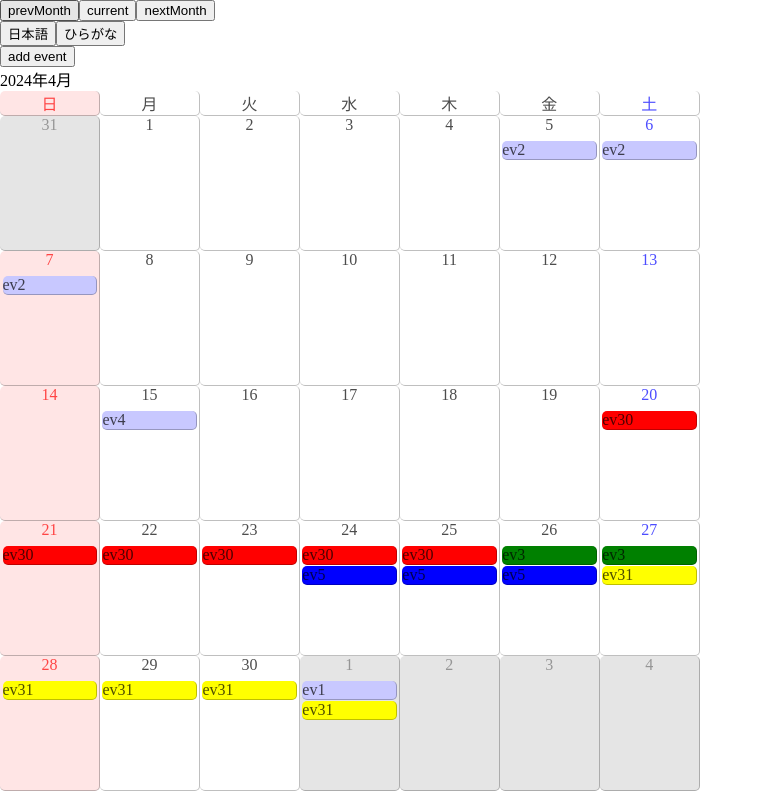
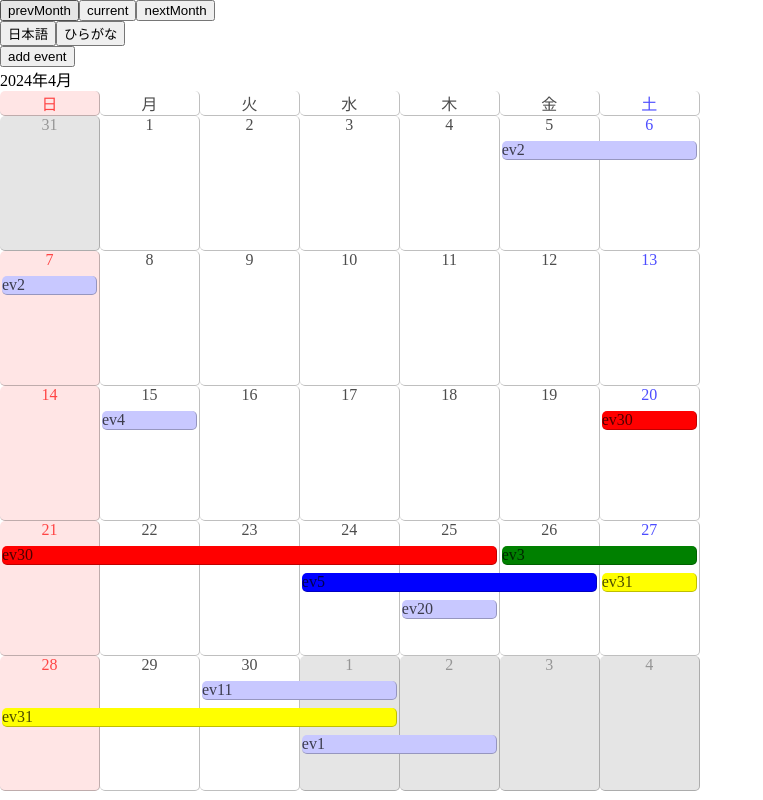
Before and after one commit to kettleTeacues/pofareng_exp, a Next.js app in the folder containers/frontend/: page / in a window 1280 px wide. Shown: the whole page, without its empty margins (0-763 px from the left). Built offline with nearby package versions, Linux system fonts and the light colour scheme.

Commit message:
レイアウトロジックを実装

```diff
--- a/containers/frontend/src/app/page.tsx
+++ b/containers/frontend/src/app/page.tsx
@@ -15,8 +15,18 @@ const Dashboard = () => {
         setEvent([
             {
                 startDate: new Date(2024, 4, 1),
+                endDate: new Date(2024, 4, 2),
+                title: 'ev1',
+            },
+            {
+                startDate: new Date(2024, 3, 30),
                 endDate: new Date(2024, 4, 1),
-                title: 'ev1',
+                title: 'ev11',
+            },
+            {
+                startDate: new Date(2024, 3, 25),
+                endDate: new Date(2024, 3, 25),
+                title: 'ev20',
             },
             {
                 startDate: new Date(2024, 3, 5),
--- a/containers/frontend/src/components/Calendars.tsx
+++ b/containers/frontend/src/components/Calendars.tsx
@@ -15,14 +15,18 @@ const defaultDayStrings: DayStrings = {
 let ds: DayStrings = JSON.parse(JSON.stringify(defaultDayStrings));
 
 const initEnvent = (event: CalendarEvent[]) => {
-    event.forEach((event) => event.priority = undefined);
-    event.sort((a, b) => {
-        let aLength = a.endDate.getTime() - a.startDate.getTime();
-        let bLength = b.endDate.getTime() - b.startDate.getTime();
-        return bLength - aLength;
+    event.forEach((event) => {
+        event.priority = undefined;
+        // 経過日数を取得
+        let dayLength = Math.ceil((event.endDate.getTime() - event.startDate.getTime()) / (1000*60*60*24));
+        // 経過日数+1日を設定（当日分）、当日の場合1日
+        event.length = dayLength? dayLength + 1: 1;
+        console.log(event.length)
     });
+    event.sort((a, b) => (b.length || 0) - (a.length || 0));
 };
 const addEvent = (processDate: Date, calendarEvents: CalendarEvent[]) => {
+    // processDate当日のイベントをレイアウトしてエレメントを返却
     let processDateStr = `${processDate.getFullYear()}${('0'+(processDate.getMonth()+1)).slice(-2)}${('0'+processDate.getDate()).slice(-2)}`;
 
     // 当日のイベントを取得
@@ -30,7 +34,7 @@ const addEvent = (processDate: Date, calendarEvents: CalendarEvent[]) => {
         let startDateStr = `${event.startDate.getFullYear()}${('0'+(event.startDate.getMonth()+1)).slice(-2)}${('0'+event.startDate.getDate()).slice(-2)}`;
         let endDateStr = `${event.endDate.getFullYear()}${('0'+(event.endDate.getMonth()+1)).slice(-2)}${('0'+event.endDate.getDate()).slice(-2)}`;
         return startDateStr <= processDateStr && processDateStr <= endDateStr;
-    })
+    });
     if (todayEvents.length == 0) { return; }
 
     // 表示順を設定
@@ -55,6 +59,42 @@ const addEvent = (processDate: Date, calendarEvents: CalendarEvent[]) => {
     // ソート
     todayEvents.sort((a, b) => (a.priority || 0)  - (b.priority || 0));
 
+    let eventElements: JSX.Element[] = [];
+    let shownPriority = 0;
+    todayEvents.forEach((event, i) => {
+        if (event.priority == undefined) { return; }
+        if (event.length == undefined) { return; }
+
+        let rhightLength = 7 - processDate.getDay();
+        let dspLength = 0;
+        if (event.length <= rhightLength) {
+            dspLength = event.length;
+        } else {
+            dspLength = rhightLength;
+            event.length -= rhightLength;
+        }
+
+        if (processDate.getDate() == event.startDate.getDate()
+        ||  processDate.getDay() == 0) {
+            eventElements.push(
+                <div
+                    className={`calendar-event ${event.priority}`}
+                    key={i}
+                    style={{
+                        background: event.color,
+                        marginLeft: '2%',
+                        marginTop: `${27 * (event.priority - shownPriority)}%`,
+                        width: `${(100 * dspLength) - 6}%`,
+                    }}
+                >
+                    {event.title}
+                </div>
+            );
+            shownPriority += 1;
+        }
+    });
+    return eventElements;
+
     // エレメントを生成して返却
     return todayEvents.map((event, i) => {
         return <div
@@ -62,7 +102,10 @@ const addEvent = (processDate: Date, calendarEvents: CalendarEvent[]) => {
             key={i}
             style={{background: event.color}}
         >
-            {event.title}
+            {
+                processDate.getDate() == event.startDate.getDate() || processDate.getDay() == 0?
+                event.title: ''
+            }
         </div>
     });
 }
--- a/containers/frontend/src/components/styles/calendar.scss
+++ b/containers/frontend/src/components/styles/calendar.scss
@@ -85,7 +85,7 @@
             padding-top: var(--title-height);
             display: flex;
             flex-direction: column;
-            align-items: center;
+            align-items: start;
             gap: 1px;
         }
     }
--- a/containers/frontend/src/components/types/calendars.ts
+++ b/containers/frontend/src/components/types/calendars.ts
@@ -18,9 +18,9 @@ export interface CalendarEvent {
     startDate: Date;
     endDate: Date;
     title: string;
-    description?: string;
     color?: string;
     priority?: number;
+    length?: number;
 }
 export type MonthCalendarProps = {
     date?: Date;
```
